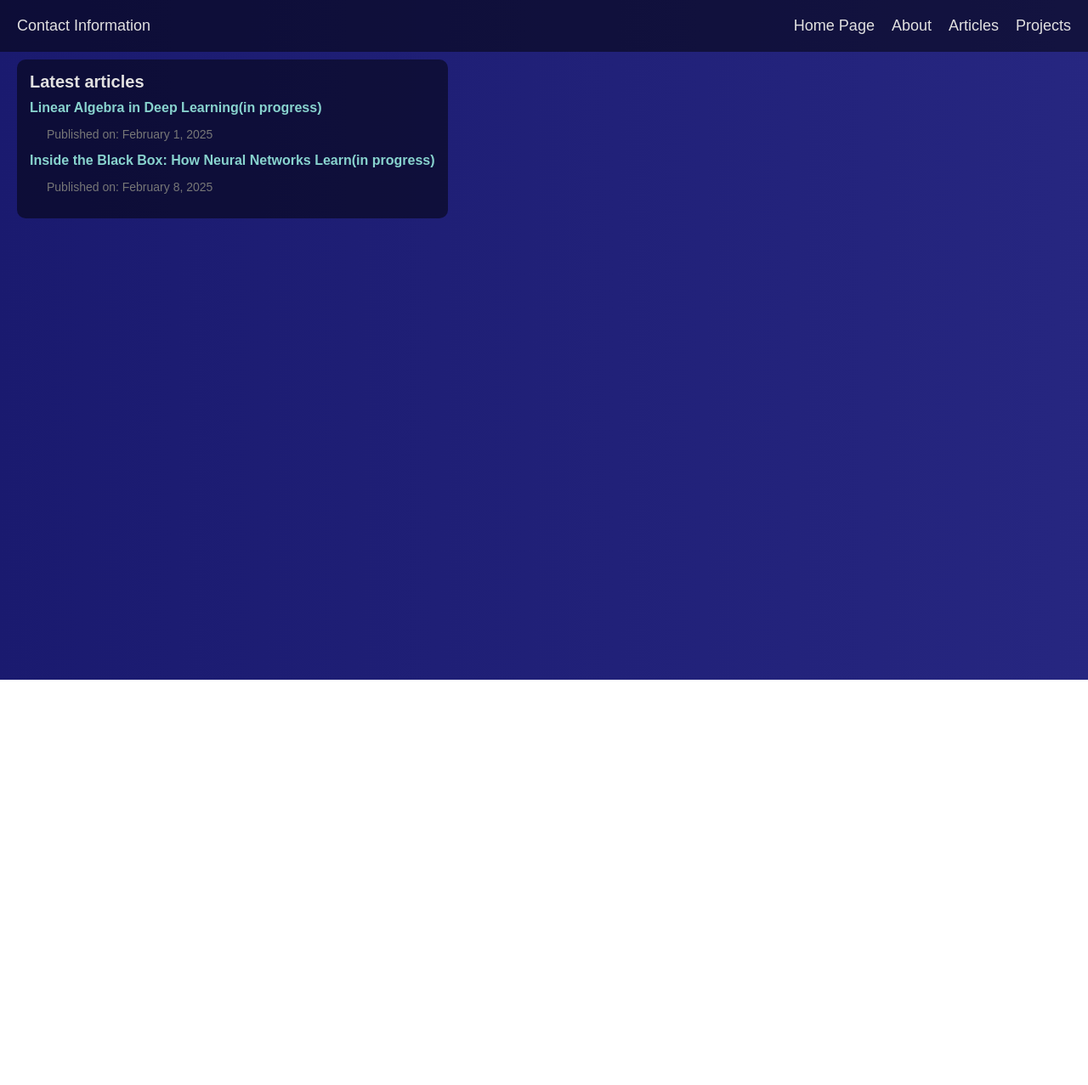
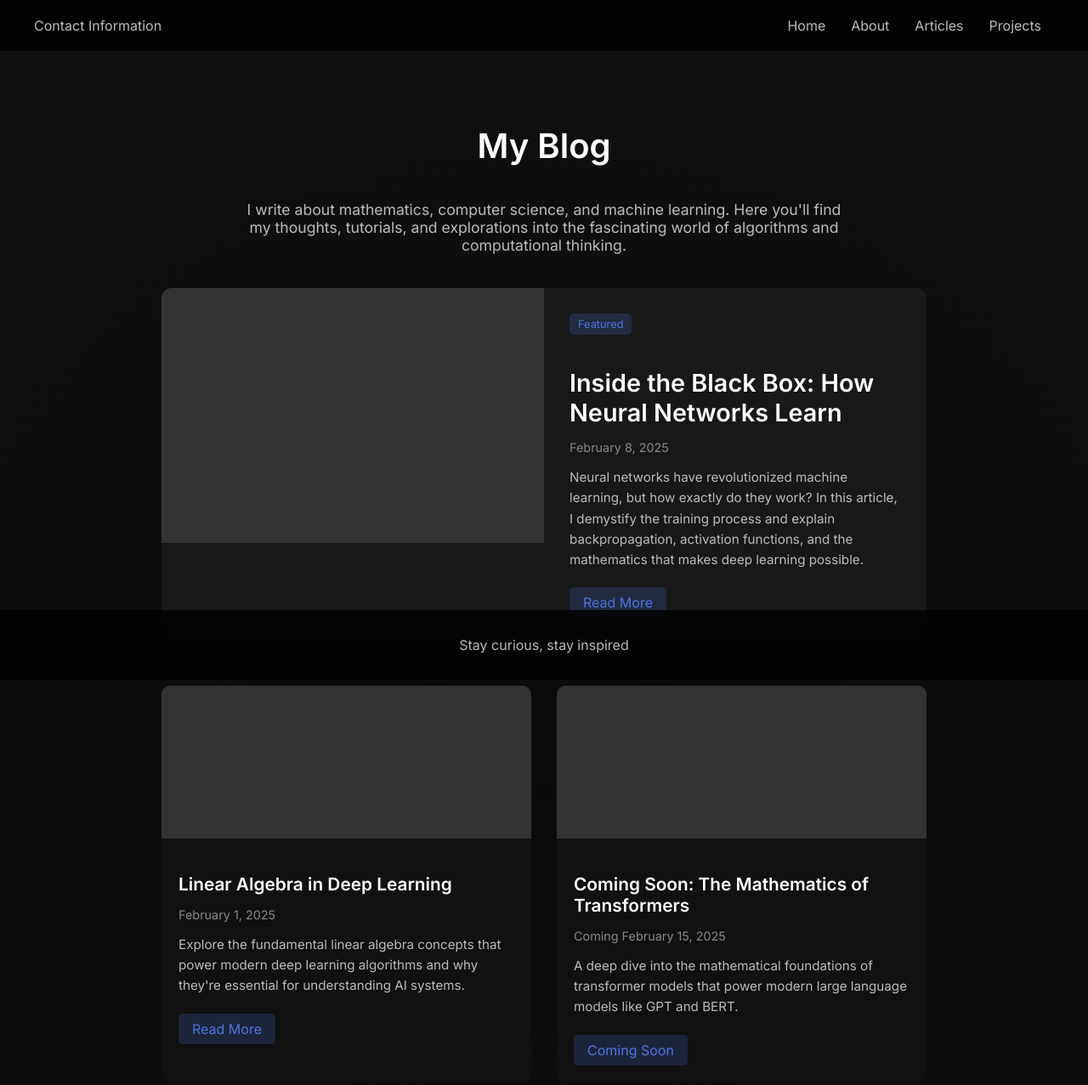
Before and after one commit to mabogiqwa/mabogiqwa.github.io, a plain HTML site: page articles.html in a window 1280 px wide. Shown: the top 1277 px of the page at 85% size. Before the commit the page ends 800 px from the top, so only its background shows below. Drawn offline with Linux system fonts and the light colour scheme.

Commit message:
Revamped UI

```diff
--- a/articles.html
+++ b/articles.html
@@ -1,186 +1,68 @@
 <!DOCTYPE html>
-<html>
+<html lang="en">
 <head>
     <meta charset="UTF-8">
     <meta name="viewport" content="width=device-width, initial-scale=1.0">
     <link rel="icon" type="image/jpeg" href="images/icon.ico">
-        <title>About</title>
-
+    <title>Blog - Mabo Giqwa</title>
     <link rel="stylesheet" href="https://cdnjs.cloudflare.com/ajax/libs/font-awesome/6.0.0-beta3/css/all.min.css">
-
     <style>
-            @keyframes gradientBackground {
-                0% { background-position: 0% 50%; }
-                50% { background-position: 100% 50%; }
-                100% { background-position: 0% 50%; }
-            }
+        @import url('https://fonts.googleapis.com/css2?family=Inter:wght@300;400;600&display=swap');
 
         body {
-                background: linear-gradient(270deg, #2B2B87, #060653, #88d3ce);
-                background-size: 600%, 600%;
-                animation: gradientBackground 15s ease infinite;
             margin: 0;
-                display: flex;
-                justify-content: center;
-                align-items: center;
-                height: 100vh;
-                font-family: Arial, sans-serif;
-                color: #e2e1e1;
+            padding: 0;
+            font-family: 'Inter', sans-serif;
+            background: radial-gradient(circle, #0a0a0a, #111);
+            color: #ffffff;
+            min-height: 100vh;
         }
 
         header {
+            position: fixed;
+            top: 0;
+            width: 100%;
             display: flex;
             justify-content: space-between;
             align-items: center;
-                position: fixed;
-                top: 0;
-                width: 100%;
-                padding: 20px;
-                background-color: rgba(0, 0, 0, 0.5);
+            padding: 20px 40px;
+            background: rgba(0, 0, 0, 0.8);
+            backdrop-filter: blur(10px);
+            z-index: 1000;
             box-sizing: border-box;
-                z-index: 10;
         }
 
-            footer {
-                position: fixed;
-                bottom: 0;
-                width: 100%;
-                text-align: center;
-                padding: 10px;
-                font-size: 18px;
-                color: #e2e1e1;
-                background-color: rgba(0, 0, 0, 0.5); /* Optional: background color */
+        .contact-info {
+            cursor: pointer;
+            color: #bbb;
+            transition: color 0.3s;
         }
 
-            header div.contact-info {
-                font-size: 18px;
-                color: #e2e1e1;
-                cursor: pointer;
-            }
-
-            header div.contact-info:hover {
-                text-decoration: underline;
+        .contact-info:hover {
+            color: #fff;
         }
 
         header nav {
             display: flex;
-                gap: 20px;
         }
 
         header nav a {
-                color: #e2e1e1;
+            color: #bbb;
+            margin: 0 15px;
             text-decoration: none;
-                font-size: 18px;
+            font-weight: 400;
+            transition: color 0.3s;
         }
 
         header nav a:hover {
-                color: #ccc;
-                text-decoration: underline;
+            color: #fff;
         }
 
         .hamburger {
             display: none;
-                font-size: 30px;
-                color: #e2e1e1;
+            font-size: 24px;
+            color: #bbb;
             cursor: pointer;
-                position: absolute;
-                right: 20px;
-                top: 20px;
-            }
-
-            .table-of-contents ul ul {
-                padding-left: 20px;
-            }
-
-            .container {
-                width: 100%;
-                margin: 0;
-                padding: 20px;
-                padding-left: 20px;
-                text-align: left;
-                position: relative;
-                top: 590px;
-            }
-
-            #skills ul {
-                padding-left: 20px;
-            }
-
-            #skills li {
-                margin-bottom: 10px;
-            }
-
-            #education ul {
-                padding-left: 20px;
-            }
-
-            #education li {
-                margin-bottom: 10px;
-            }
-
-            .courses {
-                list-style-type: none;
-                padding-left: 20px;
-            }
-
-            .courses > li {
-                margin-bottom: 20px;
-            }
-
-            .course-list {
-                list-style-type: circle;
-                margin-left: 20px;
-            }
-
-            .course-list li {
-                margin: 10px;
-            }
-
-            #blog {
-                position: absolute;
-                top: 70px;
-                left: 20px;
-                background: rgba(0, 0, 0, 0.5);
-                padding: 15px;
-                border-radius: 10px;
-                color: #e2e1e1;
-            }
-
-            #blog h2 {
-                margin: 0;
-                font-size: 20px;
-            }
-
-            #blog ul {
-                list-style: none;
-                padding: 0;
-                margin: 10px 0 0 0;
-            }
-
-            #blog li {
-                margin-bottom: 5px;
-            }
-
-            #blog a {
-                color: #88d3ce;
-                text-decoration: none;
-                font-size: 16px;
-            }
-
-            #blog a:hover {
-                text-decoration: underline;
-                color: #e2e1e1;
-            }
-
-            .article-title {
-                font-size: 24px;
-                font-weight: bold;
-             }
-
-            .article-date {
-                font-size: 14px;
-                color: #777;
-                margin-left: 20px;
         }
 
         @media (max-width: 768px) {
@@ -196,20 +78,171 @@
                 display: flex;
                 flex-direction: column;
                 position: absolute;
-                    top: 60px;
+                top: 70px;
                 right: 20px;
-                    background-color: #060653;
-                    padding: 10px;
+                background: rgba(0, 0, 0, 0.9);
+                padding: 15px;
                 border-radius: 5px;
                 gap: 10px;
             }
-
-                .menu-active nav a {
-                    margin: 10px 0;
         }
 
-                body {
-                    padding-top: 80px;
+        .content {
+            padding: 120px 40px 100px;
+            max-width: 900px;
+            margin: 0 auto;
+        }
+
+        .page-title {
+            margin-bottom: 40px;
+            text-align: center;
+            font-size: 2.5em;
+            font-weight: 600;
+            color: #fff;
+        }
+
+        .blog-intro {
+            margin-bottom: 40px;
+            text-align: center;
+            font-size: 1.1em;
+            color: #bbb;
+            max-width: 700px;
+            margin-left: auto;
+            margin-right: auto;
+        }
+
+        .article-grid {
+            display: grid;
+            grid-template-columns: repeat(auto-fill, minmax(300px, 1fr));
+            gap: 30px;
+        }
+
+        .article-card {
+            background: rgba(20, 20, 20, 0.7);
+            border-radius: 10px;
+            overflow: hidden;
+            transition: transform 0.3s, box-shadow 0.3s;
+            backdrop-filter: blur(5px);
+        }
+
+        .article-card:hover {
+            transform: translateY(-5px);
+            box-shadow: 0 10px 20px rgba(0, 0, 0, 0.3);
+        }
+
+        .article-image {
+            width: 100%;
+            height: 180px;
+            background-color: #333;
+            background-size: cover;
+            background-position: center;
+        }
+
+        .article-content {
+            padding: 20px;
+        }
+
+        .article-title {
+            font-size: 1.3em;
+            font-weight: 600;
+            margin-bottom: 10px;
+            color: #fff;
+        }
+
+        .article-date {
+            font-size: 0.9em;
+            color: #888;
+            margin-bottom: 15px;
+        }
+
+        .article-excerpt {
+            color: #bbb;
+            margin-bottom: 20px;
+            font-size: 0.95em;
+            line-height: 1.6;
+        }
+
+        .read-more {
+            display: inline-block;
+            padding: 8px 16px;
+            background-color: rgba(78, 115, 223, 0.2);
+            color: #4e73df;
+            text-decoration: none;
+            border-radius: 5px;
+            font-weight: 500;
+            transition: background-color 0.3s;
+        }
+
+        .read-more:hover {
+            background-color: rgba(78, 115, 223, 0.4);
+            color: #fff;
+        }
+
+        .featured-article {
+            margin-bottom: 50px;
+            background: rgba(30, 30, 30, 0.7);
+            border-radius: 12px;
+            overflow: hidden;
+            display: grid;
+            grid-template-columns: 1fr;
+            backdrop-filter: blur(5px);
+        }
+
+        @media screen and (min-width: 768px) {
+            .featured-article {
+                grid-template-columns: 1fr 1fr;
+            }
+        }
+
+        .featured-article-image {
+            height: 300px;
+            background-color: #333;
+            background-size: cover;
+            background-position: center;
+        }
+
+        .featured-article-content {
+            padding: 30px;
+        }
+
+        .featured-label {
+            display: inline-block;
+            background-color: rgba(78, 115, 223, 0.2);
+            color: #4e73df;
+            padding: 5px 10px;
+            border-radius: 5px;
+            font-size: 0.8em;
+            margin-bottom: 15px;
+        }
+
+        .featured-article-title {
+            font-size: 1.8em;
+            font-weight: 600;
+            margin-bottom: 15px;
+        }
+
+        footer {
+            position: fixed;
+            bottom: 0;
+            left: 0;
+            width: 100%;
+            text-align: center;
+            padding: 15px;
+            font-size: 16px;
+            background: rgba(0, 0, 0, 0.8);
+            backdrop-filter: blur(10px);
+            color: #bbb;
+            box-sizing: border-box;
+            z-index: 1000;
+        }
+
+        @media screen and (max-width: 768px) {
+            .article-grid {
+                grid-template-columns: 1fr;
+            }
+
+            .featured-article-image {
+                height: 200px;
             }
         }
     </style>
@@ -218,31 +251,83 @@
     <header>
         <div class="contact-info" onclick="showEmail()">Contact Information</div>
 
-            <!-- Hamburger menu icon -->
         <div class="hamburger" onclick="toggleMenu()">
             <i class="fas fa-bars"></i>
         </div>
 
         <nav>
-                <a href="index.html">Home Page</a>
+            <a href="index.html">Home</a>
             <a href="about.html">About</a>
             <a href="articles.html">Articles</a>
             <a href="projects.html">Projects</a>
         </nav>
     </header>
-        <section id="blog">
-            <h2>Latest articles</h2>
-            <ul>
-               <div class="article1">
-                    <li><a href="articles/article1.html" class="article-title" target="_blank">Linear Algebra in Deep Learning(in progress)</a></li>
-                    <p class="article-date">Published on: February 1, 2025</p>
+
+    <div class="content">
+        <h1 class="page-title">My Blog</h1>
+        <p class="blog-intro">
+            I write about mathematics, computer science, and machine learning.
+            Here you'll find my thoughts, tutorials, and explorations into the fascinating
+            world of algorithms and computational thinking.
+        </p>
+
+        <div class="featured-article">
+            <div class="featured-article-image" style="background-image: url('/api/placeholder/800/600');"></div>
+            <div class="featured-article-content">
+                <span class="featured-label">Featured</span>
+                <h2 class="featured-article-title">Inside the Black Box: How Neural Networks Learn</h2>
+                <p class="article-date">February 8, 2025</p>
+                <p class="article-excerpt">
+                    Neural networks have revolutionized machine learning, but how exactly do they work?
+                    In this article, I demystify the training process and explain backpropagation,
+                    activation functions, and the mathematics that makes deep learning possible.
+                </p>
+                <a href="articles/article2.html" class="read-more">Read More</a>
             </div>
-                <div class="article2">
-                    <li><a href="articles/article2.html" class="article-title" target="_blank">Inside the Black Box: How Neural Networks Learn(in progress)</a></li>
-                    <p class="article-date">Published on: February 8, 2025</p>
         </div>
-            </ul>
-        </section>
+
+        <div class="article-grid">
+            <div class="article-card">
+                <div class="article-image" style="background-image: url('/api/placeholder/600/400');"></div>
+                <div class="article-content">
+                    <h3 class="article-title">Linear Algebra in Deep Learning</h3>
+                    <p class="article-date">February 1, 2025</p>
+                    <p class="article-excerpt">
+                        Explore the fundamental linear algebra concepts that power modern deep learning algorithms and why they're essential for understanding AI systems.
+                    </p>
+                    <a href="articles/article1.html" class="read-more">Read More</a>
+                </div>
+            </div>
+
+            <div class="article-card">
+                <div class="article-image" style="background-image: url('/api/placeholder/600/400');"></div>
+                <div class="article-content">
+                    <h3 class="article-title">Coming Soon: The Mathematics of Transformers</h3>
+                    <p class="article-date">Coming February 15, 2025</p>
+                    <p class="article-excerpt">
+                        A deep dive into the mathematical foundations of transformer models that power modern large language models like GPT and BERT.
+                    </p>
+                    <a href="#" class="read-more">Coming Soon</a>
+                </div>
+            </div>
+
+            <div class="article-card">
+                <div class="article-image" style="background-image: url('/api/placeholder/600/400');"></div>
+                <div class="article-content">
+                    <h3 class="article-title">Coming Soon: Differential Equations in ML</h3>
+                    <p class="article-date">Coming February 22, 2025</p>
+                    <p class="article-excerpt">
+                        How differential equations are making their way into cutting-edge machine learning research and why they matter for the future of AI.
+                    </p>
+                    <a href="#" class="read-more">Coming Soon</a>
+                </div>
+            </div>
+        </div>
+    </div>
+
+    <footer>
+        <p>Stay curious, stay inspired</p>
+    </footer>
 
     <script>
         function toggleMenu() {
```
Lines whose indentation alone changed are shown as unchanged.
